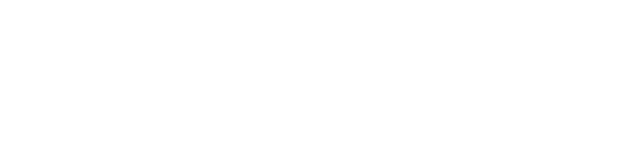
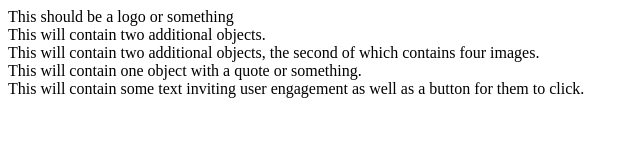
Before and after one commit to SlimPickens83/odin-project2-landingpage, a plain HTML site: page index.html in a window 1280 px wide. Shown: the whole page, without its empty margins (0-640 px from the left). Drawn offline with Linux system fonts and the light colour scheme.

Commit message:
Built basic div structure of the body

```diff
--- a/index.html
+++ b/index.html
@@ -5,5 +5,20 @@
         <title>Untitled Landing Page</title>
     </head>
     <body>
+        <div class="header">
+            This should be a logo or something
+        </div>
+        <div class="content_top">
+            This will contain two additional objects.
+        </div>
+        <div class="content_1">
+            This will contain two additional objects, the second of which contains four images.
+        </div>
+        <div class="content_2">
+            This will contain one object with a quote or something.
+        </div>
+        <div class="engage">
+            This will contain some text inviting user engagement as well as a button for them to click.
+        </div>
     </body>
 </html>
```
